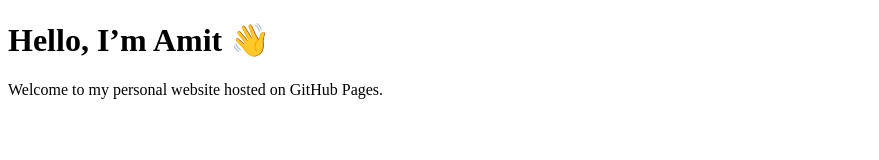
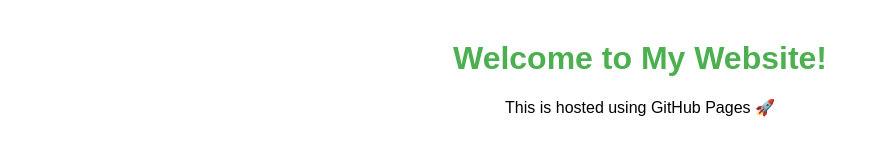
Before and after one commit to akc-crypto/amit-chauhan.github.io, a plain HTML site: page index.html in a window 1280 px wide. Shown: the whole page, without its empty margins (0-879 px from the left). Drawn offline with Linux system fonts and the light colour scheme.

Commit message:
Update index.html

```diff
--- a/index.html
+++ b/index.html
@@ -1,10 +1,16 @@
 <!DOCTYPE html>
-<html>
+<html lang="en">
 <head>
+  <meta charset="UTF-8">
+  <meta name="viewport" content="width=device-width, initial-scale=1.0">
   <title>My Personal Webpage</title>
+  <style>
+    body { font-family: Arial, sans-serif; text-align: center; margin: 40px; }
+    h1 { color: #4CAF50; }
+  </style>
 </head>
 <body>
-  <h1>Hello, I’m Amit 👋</h1>
-  <p>Welcome to my personal website hosted on GitHub Pages.</p>
+  <h1>Welcome to My Website!</h1>
+  <p>This is hosted using GitHub Pages 🚀</p>
 </body>
 </html>
```
